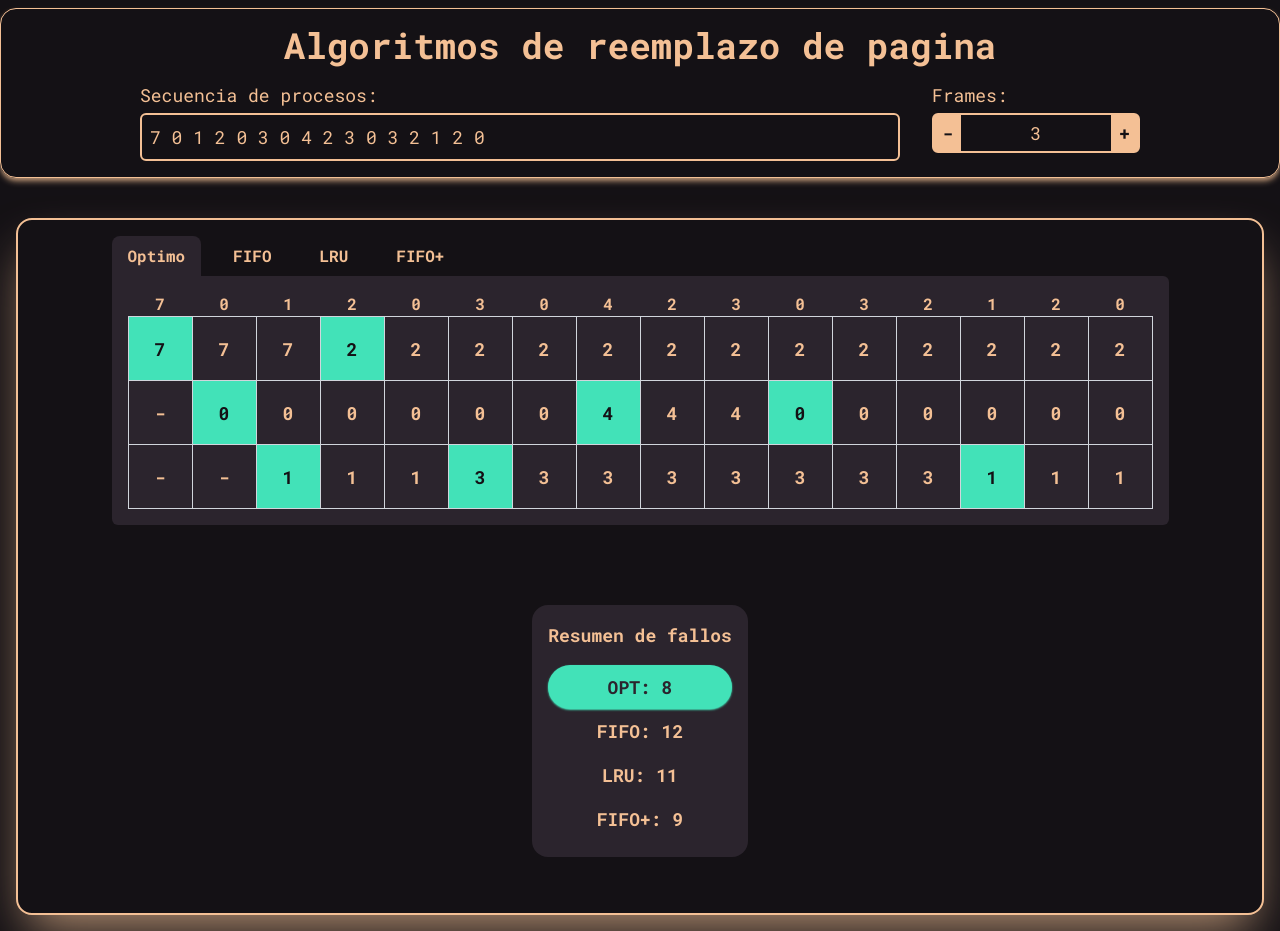
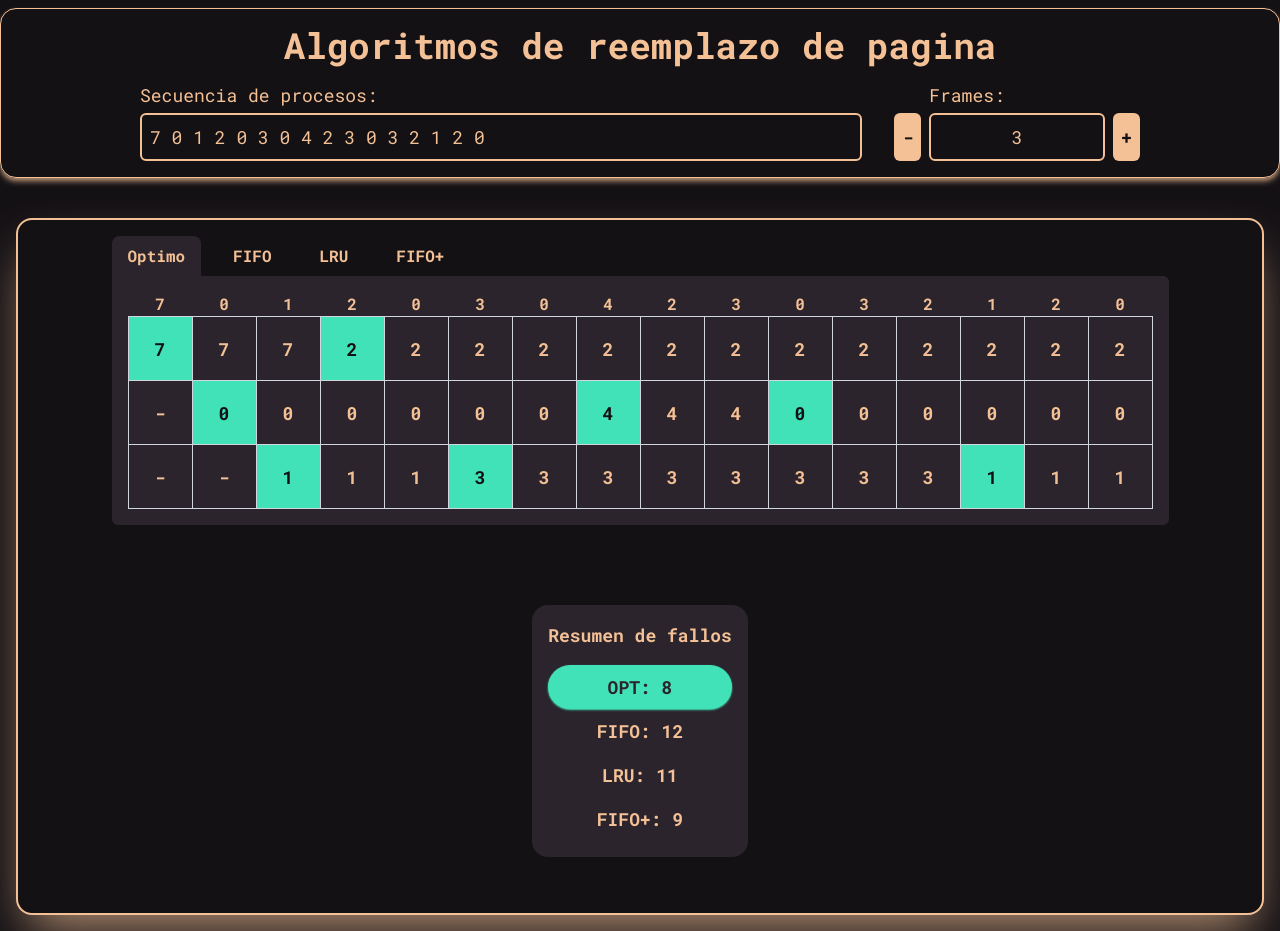
Before and after one commit to weswinng/page_replacement_algorithms, a React (Vite) app: page / in a window 1280 px wide. Built offline with nearby package versions, Linux system fonts and the light colour scheme.

Commit message:
Refactor InputForm component: improve frames input handling with validation and enhance layout for better user experience

```diff
--- a/src/components/InputForm.jsx
+++ b/src/components/InputForm.jsx
@@ -4,16 +4,25 @@ const InputForm = () => {
   const { sequence, setSequence, frames, setFrames } = usePageReplacement()
 
   const handleSequenceChange = (e) => setSequence(e.target.value)
-  const handleFramesChange = (e) => setFrames(Number(e.target.value))
+  const handleFramesChange = (e) => {
+    const value = Number(e.target.value)
+    if (value >= 1 && value <= 10) {
+      setFrames(value)
+    } else if (value < 1) {
+      setFrames(1)
+    } else if (value > 10) {
+      setFrames(10)
+    }
+  }
 
   // Funciones para incrementar y decrementar frames
-  const incrementFrames = () => setFrames((prev) => prev + 1)
-  const decrementFrames = () => setFrames((prev) => (prev > 1 ? prev - 1 : 1)) // Evita valores menores a 1
+  const incrementFrames = () => setFrames((prev) => (prev < 10 ? prev + 1 : 10))
+  const decrementFrames = () => setFrames((prev) => (prev > 1 ? prev - 1 : 1))
 
   return (
     <div className='text-primary p-4 m-2 rounded-2xl text-shadow text-shadow-primary font-primary min-w-7xl border-1 border-primary shadow-md shadow-primary-shadow'>
       <h1 className='font-primary text-4xl font-black text-center text-primary'>Algoritmos de reemplazo de pagina</h1>
-      <div className='flex flex-row mt-4 gap-8 max-w-[1000px] mx-auto text-lg'>
+      <div className='flex flex-row mt-4 gap-8 max-w-[1000px] mx-auto text-lg justify-center'>
         <label className='flex flex-col gap-1 grow-1'>
           Secuencia de procesos:
           <input
@@ -24,32 +33,32 @@ const InputForm = () => {
             placeholder='Ej: 7 0 1 2 0 3 0 4 2 3 0 3 2'
           />
         </label>
-        <label className='flex flex-col gap-1 w-52'>
-          Frames:
-          <div className='flex items-center border-2 border-primary rounded-md'>
+        <div className='flex flex-row items-end gap-2'>
           <button
             type='button'
             onClick={decrementFrames}
-              className='px-2 py-1 bg-primary text-background font-bold'
+            className='px-2 py-2 bg-primary text-background font-bold h-12 rounded-md '
           >
             -
           </button>
+          <label className='flex flex-col gap-1 h-full w-44'>
+            Frames:
             <input
-              className='w-full text-center focus:outline-none'
+              className='text-center focus:outline-none border-2 border-primary rounded-md grow-1'
               type='number'
               value={frames}
               onChange={handleFramesChange}
               min='1'
             />
+          </label>
           <button
             type='button'
             onClick={incrementFrames}
-              className='px-2 py-1 bg-primary text-background font-bold'
+            className='px-2 py-2 bg-primary text-background font-bold h-12 rounded-md'
           >
             +
           </button>
         </div>
-        </label>
       </div>
     </div>
   )
```
Lines whose indentation alone changed are shown as unchanged.
